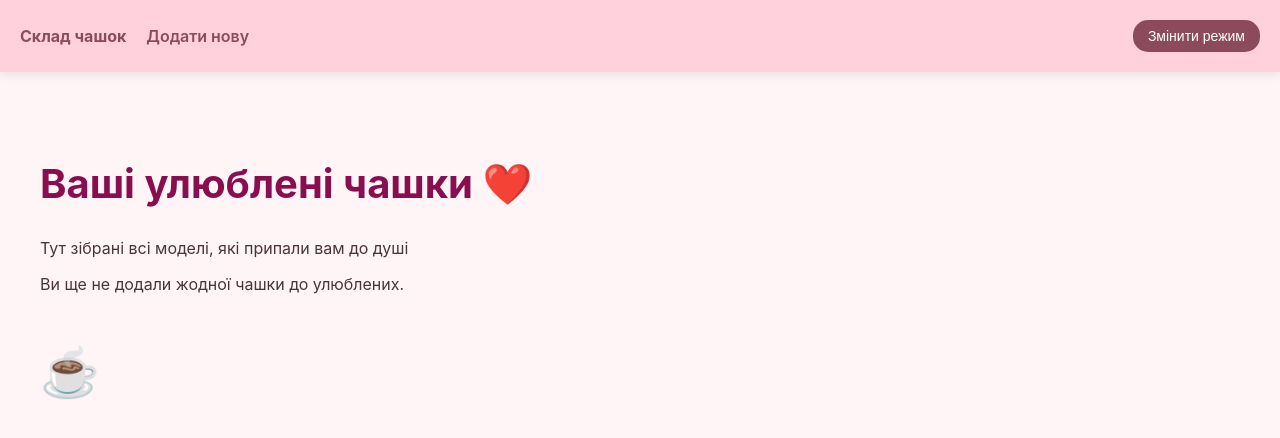
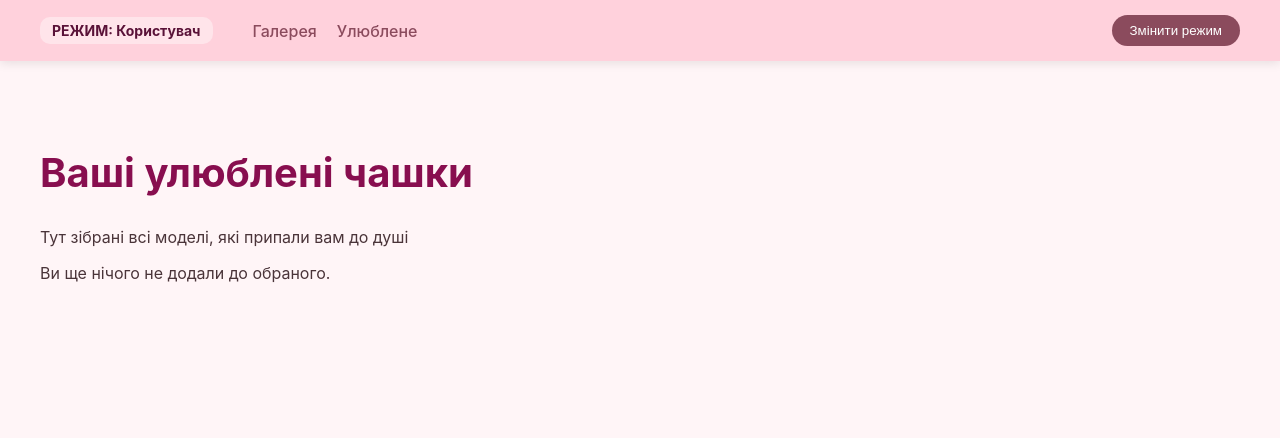
Before and after one commit to olesia-oksana-borutsa/lweb_7, a React (Vite) app: page /favorites in a window 1280 px wide. Shown: the top 438 px of the page. Built offline with nearby package versions, Linux system fonts and the light colour scheme; the HTML template or start-up script is replaced by a standard one.

Commit message:
feat: implement dynamic role-based navigation and unify grid layout

```diff
--- a/src/App.jsx
+++ b/src/App.jsx
@@ -1,4 +1,4 @@
-import { BrowserRouter as Router, Routes, Route, Navigate, Link } from 'react-router-dom';
+import { BrowserRouter as Router, Routes, Route, Navigate, Link, useLocation } from 'react-router-dom';
 import { InventoryProvider } from './store/InventoryContext';
 import AdminInventory from './pages/AdminInventory';
 import AdminInventoryCreate from './pages/AdminInventoryCreate';
@@ -9,34 +9,55 @@ import Favorites from './pages/Favorites';
 import { useState } from 'react';
 import RoleModal from './components/navigation/RoleModal';
 
-function App() {
+function Navigation() {
+  const location = useLocation();
   const [isRoleModalOpen, setIsRoleModalOpen] = useState(false);
+  const isAdmin = location.pathname.startsWith('/admin');
 
   return (
-    <InventoryProvider>
-      <Router>
+    <>
       <nav style={{
-          padding: '20px',
+        padding: '15px 40px',
         background: '#ffd1dc',
         display: 'flex',
         alignItems: 'center',
         gap: '20px',
         boxShadow: '0 2px 10px rgba(0,0,0,0.1)'
       }}>
-          <Link to="/admin" style={{ fontWeight: 'bold', color: '#8b4b5d', textDecoration: 'none' }}> Склад чашок</Link>
-          <Link to="/admin/create" style={{ color: '#8b4b5d', textDecoration: 'none' }}> Додати нову</Link>
+        <span style={{
+          fontWeight: 'bold',
+          color: '#5a1238',
+          marginRight: '20px',
+          padding: '5px 12px',
+          background: 'rgba(255,255,255,0.4)',
+          borderRadius: '10px',
+          fontSize: '14px'
+        }}>
+          {isAdmin ? 'РЕЖИМ:Адміністратор' : 'РЕЖИМ: Користувач'}
+        </span>
+
+        {isAdmin ? (
+          <>
+            <Link to="/admin" style={{ color: '#8b4b5d', textDecoration: 'none', fontWeight: '500' }}>Склад чашок</Link>
+            <Link to="/admin/create" style={{ color: '#8b4b5d', textDecoration: 'none', fontWeight: '500' }}>Додати нову</Link>
+          </>
+        ) : (
+          <>
+            <Link to="/gallery" style={{ color: '#8b4b5d', textDecoration: 'none', fontWeight: '500' }}>Галерея</Link>
+            <Link to="/favorites" style={{ color: '#8b4b5d', textDecoration: 'none', fontWeight: '500' }}>Улюблене </Link>
+          </>
+        )}
 
         <button
           onClick={() => setIsRoleModalOpen(true)}
           style={{
             marginLeft: 'auto',
-              padding: '8px 15px',
+            padding: '8px 18px',
             background: '#8b4b5d',
             color: 'white',
             border: 'none',
-              borderRadius: '15px',
+            borderRadius: '20px',
             cursor: 'pointer',
-              fontSize: '14px',
             fontWeight: '500'
           }}
         >
@@ -48,7 +69,15 @@ function App() {
         isOpen={isRoleModalOpen}
         onClose={() => setIsRoleModalOpen(false)}
       />
+    </>
+  );
+}
 
+function App() {
+  return (
+    <InventoryProvider>
+      <Router>
+        <Navigation />
         <div style={{ padding: '20px' }}>
           <Routes>
             <Route path="/" element={<Navigate to="/gallery" />} />
--- a/src/components/navigation/RoleModal.css
+++ b/src/components/navigation/RoleModal.css
@@ -0,0 +1,82 @@
+.role-overlay {
+  position: fixed;
+  top: 0;
+  left: 0;
+  width: 100vw;
+  height: 100vh;
+  background: rgba(65, 20, 44, 0.3);
+  backdrop-filter: blur(8px);
+  display: flex;
+  align-items: center;
+  justify-content: center;
+  z-index: 3000;
+}
+
+.role-content {
+  background: white;
+  padding: 40px;
+  border-radius: 24px;
+  box-shadow: 0 20px 50px rgba(0, 0, 0, 0.15);
+  text-align: center;
+  width: 90%;
+  max-width: 500px;
+  animation: modalScaleUp 0.3s ease-out;
+}
+
+@keyframes modalScaleUp {
+  from { transform: scale(0.8); opacity: 0; }
+  to { transform: scale(1); opacity: 1; }
+}
+
+.role-content h2 {
+  color: #880e4f;
+  margin-bottom: 30px;
+  font-size: 1.5rem;
+}
+
+.role-options {
+  display: flex;
+  gap: 20px;
+  justify-content: center;
+}
+
+.role-btn {
+  flex: 1;
+  display: flex;
+  flex-direction: column;
+  align-items: center;
+  gap: 12px;
+  padding: 20px;
+  border: 2px solid #fce4ec;
+  border-radius: 16px;
+  background: white;
+  cursor: pointer;
+  transition: all 0.2s ease;
+}
+
+.role-btn:hover {
+  border-color: #f06292;
+  background: #fff8fa;
+  transform: translateY(-5px);
+}
+
+.role-btn strong {
+  color: #880e4f;
+  font-size: 1.1rem;
+}
+
+.role-btn p {
+  margin: 0;
+  font-size: 0.8rem;
+  color: #999;
+  line-height: 1.4;
+}
+
+.icon-svg {
+  background: #fce4ec;
+  padding: 12px;
+  border-radius: 12px;
+  display: flex;
+  align-items: center;
+  justify-content: center;
+}
--- a/src/pages/Favorites.jsx
+++ b/src/pages/Favorites.jsx
@@ -1,36 +1,32 @@
 import { useInventory } from '../store/InventoryContext';
 import { useFavorites } from '../hooks/useFavorites';
 import InventoryCard from '../components/gallery/InventoryCard';
-import './Gallery.css'; // Використовуємо ті ж стилі грід-сітки
+import './Gallery.css';
 
 const Favorites = () => {
   const { items } = useInventory();
-  const { isFavorite, toggleFavorite } = useFavorites();
+  const { favorites, isFavorite, toggleFavorite } = useFavorites();
 
-  // Фільтруємо список: залишаємо тільки ті чашки, чий ID є в списку улюблених
-  const favoriteItems = items.filter(item => isFavorite(item.id));
+  const favoriteItems = items.filter(item => favorites.includes(item.id));
 
   return (
     <div className="gallery-page">
-      <div className="gallery-intro">
-        <h1>Ваші улюблені чашки ❤️</h1>
+      <header className="gallery-intro">
+        <h1>Ваші улюблені чашки </h1>
         <p>Тут зібрані всі моделі, які припали вам до душі</p>
-      </div>
+      </header>
 
       {favoriteItems.length === 0 ? (
-        <div className="empty-state">
-          <p>Ви ще не додали жодної чашки до улюблених.</p>
-          <p style={{fontSize: '3rem'}}>☕</p>
-        </div>
+        <p className="empty-msg">Ви ще нічого не додали до обраного.</p>
       ) : (
-        <div className="inventory-grid">
+        <div className="inventory-flex">
           {favoriteItems.map(item => (
             <InventoryCard
               key={item.id}
               item={item}
-              isFav={true} // Тут вони всі точно улюблені
+              isFav={true}
               onToggleFav={toggleFavorite}
-              onOpenDetails={(cup) => alert(`Деталі для ${cup.name}`)}
+              onOpenDetails={() => {}}
             />
           ))}
         </div>
@@ -39,5 +35,4 @@ const Favorites = () => {
   );
 };
 
-
 export default Favorites;
```
Lines whose indentation alone changed are shown as unchanged.
